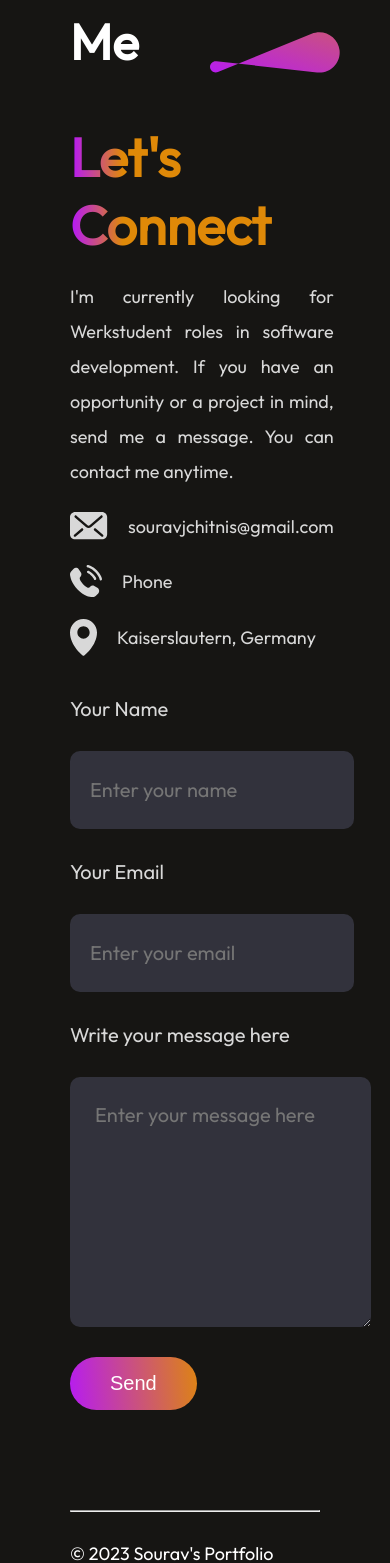
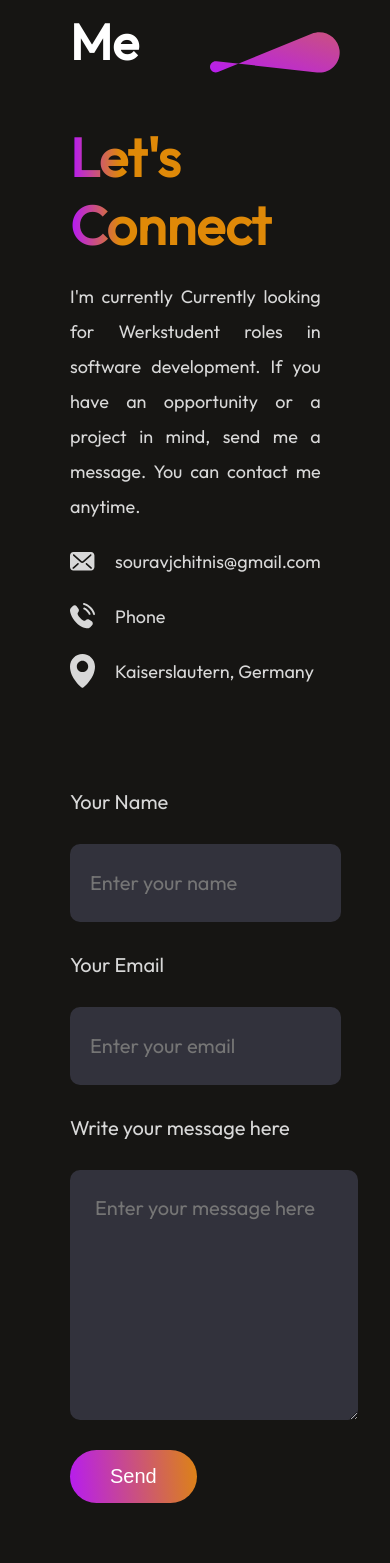
Before and after one commit to Sourav-28/myportfolio, a React (Vite) app: page / in a window 390 px wide. Shown: the part 3829-5392 px from the top of the page. Built offline with nearby package versions, Linux system fonts and the light colour scheme.

Commit message:
conactcss_test1

```diff
--- a/src/components/contact/ContactMePage.jsx
+++ b/src/components/contact/ContactMePage.jsx
@@ -1,89 +1,79 @@
-import React from 'react';
-import s from './ContactMePage.module.css';
-import { theme } from '../../assets/theme.js';
-import { mailIcon, phoneIcon, locationIcon } from '../../assets/icons.js';
+import React from 'react'
+import './contactMePage.css'
+import {theme} from '../../assets/theme.js'
+import {mailIcon,phoneIcon,locationIcon} from '../../assets/icons.js'
+// import { byPrefixAndName } from 'react-fontawesome';
+// import { FontAwesomeIcon } from '@fortawesome/react-fontawesome';
+// import ll from '../../assets/linkedIn.png'
 
 const Contact = () => {
+
     const onSubmit = async (event) => {
     event.preventDefault();
-    const form = event.target;
+    const form=event.target;
     const formData = new FormData(form);
-    formData.append('access_key', '40f097a2-7164-441d-b3da-f3985539b480');
 
-    const res = await fetch('https://api.web3forms.com/submit', {
-      method: 'POST',
-      headers: { 'Content-Type': 'application/json', Accept: 'application/json' },
-      body: JSON.stringify(Object.fromEntries(formData)),
-    }).then((r) => r.json());
+    formData.append("access_key", "40f097a2-7164-441d-b3da-f3985539b480");
+
+    const object = Object.fromEntries(formData);
+    const json = JSON.stringify(object);
+
+    const res = await fetch("https://api.web3forms.com/submit", {
+      method: "POST",
+      headers: {
+        "Content-Type": "application/json",
+        Accept: "application/json"
+      },
+      body: json
+    }).then((res) => res.json());
 
     if (res.success) {
       alert(res.message);
       form.reset();
-    } else {
-      alert(`Something went wrong: ${res.message || ''}`);
+    }else{
+        alert(`Something went wrong: ${res.message || ""}`);
     }
   };
 
   return (
-    <div id="contact" className={s.root}>
-      <div className={s.title}>
+    <div id="contact" className='contact'>
+        <div className="contact-title">
             <h1>Contact Me</h1>
             <img src={theme} alt="Theme on contact" />
         </div>
-
-      <div className={s.section}>
-        <div className={s.left}>
+        <div className="contact-section">
+            <div className="contact-left">
                 <h1>Let's Connect</h1>
-          <p>
-            I'm currently looking for Werkstudent roles in software development. If you have an
-            opportunity or a project in mind, send me a message. You can contact me anytime.
-          </p>
-
-          <div className={s.details}>
-            <a className={s.detail} href="mailto:souravjchitnis@gmail.com">
+                <p>I'm currently Currently looking for Werkstudent roles in software development. If you have an opportunity or a project in mind, send me a message. You can contact me anytime.</p>
+                <div className="contact-details">
+                    <a className="contact-detail" href="mailto:souravjchitnis@gmail.com">
                         <img src={mailIcon} alt="Mail Icon" />
                         <p>souravjchitnis@gmail.com</p>
                     </a>
-
-            <a className={s.detail} href="tel:+919820200010">
+                    <a className="contact-detail" href="tel:+919820200010">
                         <img src={phoneIcon} alt="Phone Icon" />
                         <p>Phone</p>
                     </a>
-
-            <a
-              className={s.detail}
-              href="https://www.google.com/maps/search/?api=1&query=Kaiserslautern%2C%20Germany"
-              target="_blank"
-              rel="noopener noreferrer"
-            >
+                    <a className="contact-detail" href="https://www.google.com/maps/place/Kaiserslautern,+Germany/@50.7753,7.1402/data=!3m1!4b1!4m5!3m4!1s0x47a84e3f0f8c8f5f:0x7f1c3b3e1d1a7b9f!8m2!3d50.7753!4d7.1402!3m4!1s0x47a84e3f0f8c8f5f:0x7f1c3b3e1d1a7b9f!8m2!3d50.7753!4d7.1402?hl=en" target="_blank">
                         <img src={locationIcon} alt="Location Icon" />
                         <p>Kaiserslautern, Germany</p>
                     </a>
+
                 </div>
             </div>
-
-        <form onSubmit={onSubmit} className={s.right}>
-          <label className={s.label}>Your Name</label>
-          <input className={s.input} type="text" name="name" placeholder="Enter your name" />
-
-          <label className={s.label}>Your Email</label>
-          <input className={s.input} type="email" name="email" placeholder="Enter your email" />
-
-          <label className={s.label}>Write your message here</label>
-          <textarea
-            className={s.textarea}
-            name="message"
-            rows="8"
-            placeholder="Enter your message here"
-          />
-
-          <button type="submit" className={s.button}>
-            Send
-          </button>
+            <form onSubmit={onSubmit} className="contact-right">
+                <label htmlFor="">Your Name</label>
+                <input type="text" placeholder="Enter your name" name='name' />
+                <label htmlFor="">Your Email</label>
+                <input type="email" placeholder="Enter your email" name='email' />
+                <label htmlFor="">Write your message here</label>
+                <textarea name="message"rows="8" placeholder="Enter your message here"></textarea>
+                <button type="submit" className='contact-button'>Send</button>
             </form>
         </div>
+
     </div>
-  );
-};
+  )
+}
 
-export default Contact;
+export default Contact
--- a/src/components/contact/ContactMePage.module.css
+++ /dev/null
@@ -1,145 +0,0 @@
-/* Container */
-.root {
-  display: flex;
-  flex-direction: column;
-  align-items: center;
-  justify-content: center;
-  gap: 80px;
-  margin: 80px 90px 0 100px;
-}
-
-/* Title */
-.title { position: relative; }
-
-.title h1 {
-  padding: 0 30px;
-  font-size: 80px;
-  font-weight: 600;
-}
-
-.title img {
-  position: absolute;
-  bottom: 0;
-  right: 0;
-  z-index: -1;
-}
-
-/* Two columns */
-.section {
-  display: grid;
-  grid-template-columns: 1.1fr 0.9fr;
-  gap: 100px;
-}
-
-/* Left block */
-.left {
-  display: flex;
-  flex-direction: column;
-  gap: 20px;
-}
-
-.left h1 {
-  font-size: 50px;
-  font-weight: 700;
-  background: linear-gradient(270deg, #DF8908 80%, #B415FF 100%);
-  -webkit-background-clip: text;
-  background-clip: text;
-  -webkit-text-fill-color: transparent;
-}
-
-.left p {
-  max-width: 550px;
-  color: #D8D8D8;
-  font-size: 20px;
-  line-height: 35px;
-  text-align: justify;
-}
-
-/* Contact links */
-.details {
-  display: flex;
-  flex-direction: column;
-  gap: 30px;
-  font-size: 22px;
-  color: #D8D8D8;
-}
-
-.detail {
-  display: flex;
-  align-items: center;
-  gap: 20px;
-  text-decoration: none;
-  color: inherit;
-}
-
-/* Right (form) */
-.right {
-  display: flex;
-  flex-direction: column;
-  align-items: start;
-  gap: 30px;
-}
-
-/* Label, Input, Textarea (direct classes – no descendant selectors) */
-.label {
-  color: #D8D8D8;
-  font-size: 22px;
-  font-weight: 500;
-}
-
-.input {
-  border: none;
-  width: 700px;
-  height: 78px;
-  padding-left: 20px;
-  font-size: 20px;
-  color: #A0A0A0;
-  font-family: 'Outfit', sans-serif;
-  border-radius: 10px;
-  background: #32323c;
-}
-
-.textarea {
-  width: 670px;
-  border: none;
-  padding: 25px;
-  border-radius: 10px;
-  background: #32323c;
-  color: #A0A0A0;
-  font-size: 20px;
-  font-family: 'Outfit', sans-serif;
-}
-
-/* Button */
-.button {
-  border: none;
-  color: #fff;
-  border-radius: 50px;
-  background: linear-gradient(264deg, #DF8908 -5.09%, #B415FF 106.28%);
-  font-size: 22px;
-  padding: 20px 60px;
-  margin-bottom: 50px;
-  cursor: pointer;
-  transition: 0.5s;
-}
-.button:hover { transform: scale(1.1); transition: 0.3s; }
-
-/* Mobile */
-@media (max-width: 768px) {
-  .root { align-items: start; margin: 50px 70px; gap: 50px; }
-
-  .title h1 { font-size: 50px; padding: 0; font-weight: 600; }
-  .title img { width: 130px; margin-right: -20px; }
-
-  .section { grid-template-columns: 1fr; gap: 40px; }
-
-  .left h1 { font-size: 54px; }
-  .left p { font-size: 18px; }
-
-  .details { gap: 20px; }
-
-  .label { font-size: 20px; }
-  .input { width: 100%; font-size: 20px; }
-  .textarea { width: 95%; font-size: 20px; }
-  .button { padding: 15px 40px; font-size: 20px; }
-}
--- /dev/null
+++ b/src/components/contact/contactMePage.css
@@ -0,0 +1,174 @@
+
+
+
+.contact{
+    display: flex;
+    flex-direction: column;
+    align-items: center;
+    justify-content: center;
+    gap:80px;
+    margin:80px 90px 0 100px;
+}
+
+.contact-title{
+    position: relative;
+}
+
+.contact-title h1{
+    padding:0 30px;
+    font-size: 80px;
+    font-weight: 600;
+}
+
+.contact-title img{
+    position: absolute;
+    bottom:0;
+    right:0;
+    z-index: -1;
+}
+
+.contact-section{
+    display: flex;
+    /* display: grid; */
+    grid-template-columns: 1fr 1fr;
+    gap:100px;
+}
+
+.contact-left{
+    display: flex;
+    flex-direction: column;
+    gap:20px;
+}
+
+.contact-left h1{
+    font-size: 50px;
+    font-weight: 700;
+    background: linear-gradient(270deg, #DF8908 80%,#B415FF 100%);
+    background-clip: text;
+    -webkit-background-clip: text;
+    -webkit-text-fill-color: transparent;
+}
+
+.contact-left p{
+    max-width: 550px;
+    color: #D8D8D8;
+    font-size: 20px;
+    line-height: 35px;
+    text-align: justify;
+}
+
+.contact-details{
+    display: flex;
+    flex-direction: column;
+    gap:30px;
+    font-size: 22px;
+    color: #D8D8D8;
+    text-decoration: none;
+}
+
+.contact-detail{
+    display: flex;
+    align-items: center;
+    gap:20px;
+    text-decoration: none;
+}
+
+.contact-right{
+    display: flex;
+    flex-direction: column;
+    align-items: start;
+    gap:30px;
+}
+
+.contact-right label{
+    color: #D8D8D8;
+    font-size: 22px;
+    font-weight: 500;
+}
+
+.contact-right input{
+    border: none;
+    width:700px;
+    height:78px;
+    padding-left: 20px;
+    font-size: 20px;
+    color: #A0A0A0;
+    font-family: 'Outfit', sans-serif;
+    border-radius: 10px;
+    background: #32323c;
+}
+
+.contact-right textarea{
+    width:670px;
+    border: none;
+    padding:25px;
+    border-radius: 10px;
+    background: #32323c;
+    color: #A0A0A0;
+    font-size: 20px;
+    font-family: 'Outfit', sans-serif;
+}
+
+.contact-button{
+    border: none;
+    color: #fff;
+    border-radius: 50px;
+    background: linear-gradient(264deg, #DF8908 -5.09%,#B415FF 106.28%);
+    font-size: 22px;
+    padding:20px 60px;
+    margin-bottom: 50px;
+    cursor: pointer;
+    transition:0.5s;
+}
+
+.contact-button:hover{
+    transform: scale(1.1);
+    transition:0.3s;
+}
+
+@media (max-width:768px){
+    .contact{
+        align-items: start;
+        margin:50px 70px;
+        gap:50px;
+    }
+    .contact-title h1{
+        font-size: 50px;
+        padding:0;
+        font-weight: 600;
+    }
+    .contact-title img{
+        width:130px;
+        margin-right:-20px;
+    }
+    .contact-section{
+        flex-direction: column;
+    }
+    .contact-left h1{
+        font-size: 54px;
+    }
+    .contact-left p{
+        font-size: 18px;
+    }
+    .contact-details{
+        gap:20px;
+    }
+    .contact-detail img{
+        width:25px;
+    }
+    .contact-right label{
+        font-size: 20px;
+    }
+    .contact-right input{
+        width:100%;
+        font-size: 20px;
+    }
+    .contact-right textarea{
+        width:95%;
+        font-size: 20px;
+    }
+    .contact-button{
+        padding:15px 40px;
+        font-size: 20px;
+    }
+}
```
Lines whose indentation alone changed are shown as unchanged.
